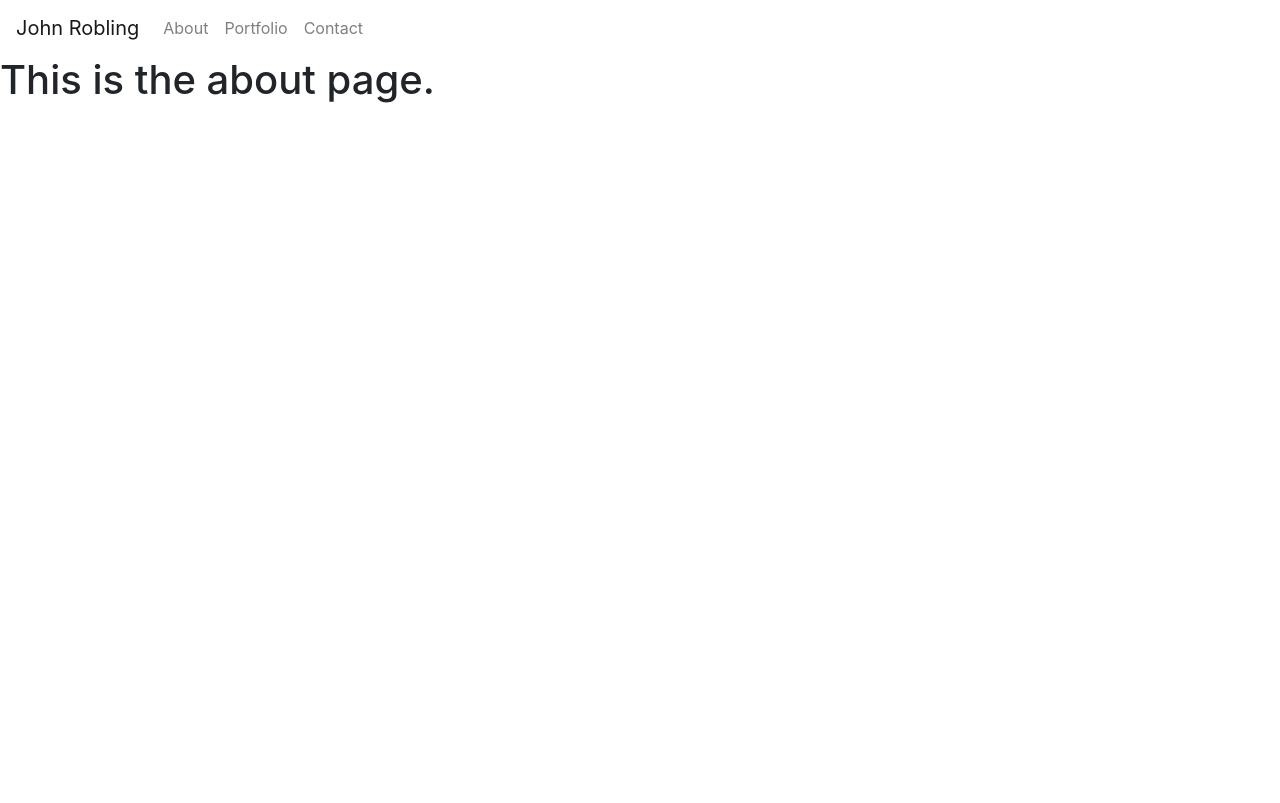
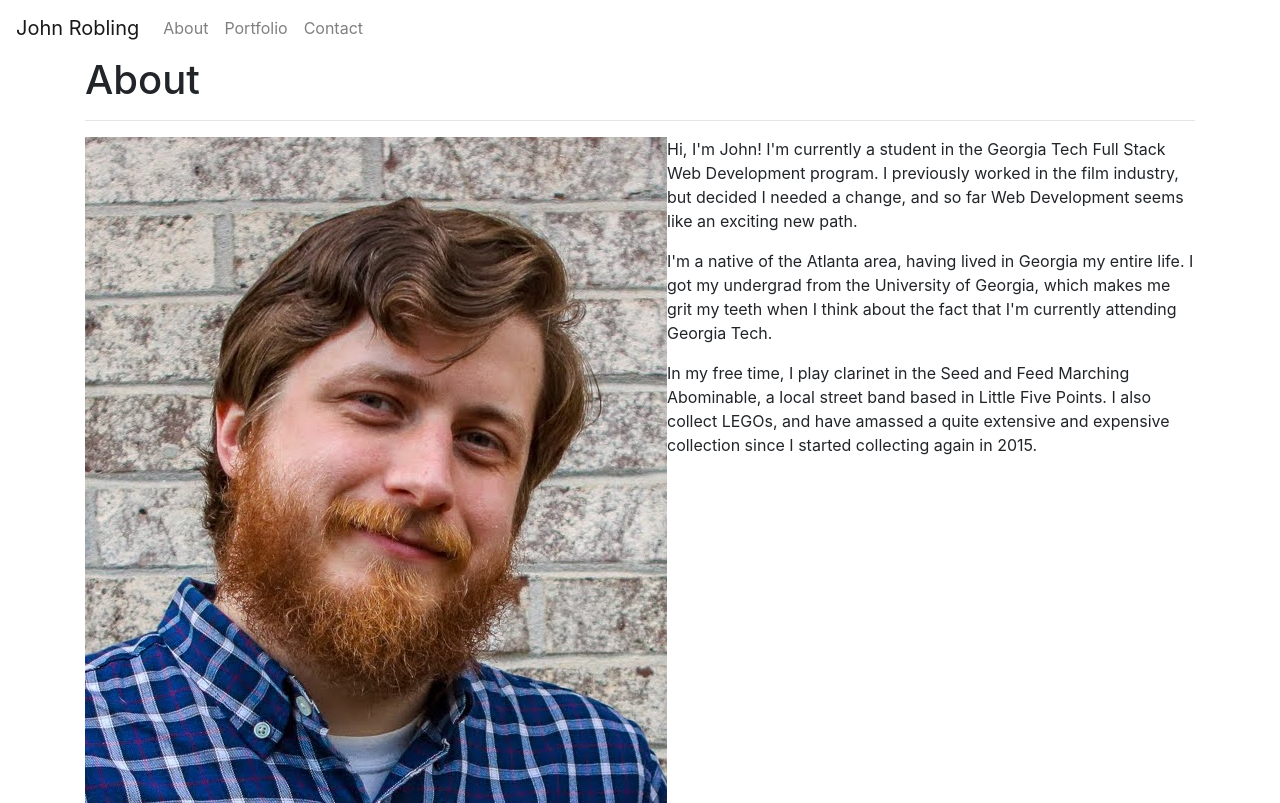
Before and after one commit to roblingjohn/portfolio-react, a React (Create React App) app in the folder client/: page /about in a window 1280 px wide. Built offline with nearby package versions, Linux system fonts and the light colour scheme; no server answers.

Commit message:
wrote about page

```diff
--- a/client/src/containers/About/About.js
+++ b/client/src/containers/About/About.js
@@ -1,11 +1,39 @@
-import React from 'react';
+import React from "react";
 
 const About = () => {
-    return (
-        <div>
-            <h1>This is the about page.</h1>
+  return (
+    <article class="container">
+      <div class="row">
+        <div class="col-sm">
+          <h1>About</h1>
+          <hr />
+          <p>
+            <img
+              class="image-thumbnail float-left article-img"
+              src="./assets/images/engagement.jpg"
+              alt="Picture of John and his cat"
+            />
+            Hi, I'm John! I'm currently a student in the Georgia Tech Full Stack
+            Web Development program. I previously worked in the film industry,
+            but decided I needed a change, and so far Web Development seems like
+            an exciting new path.
+          </p>
+          <p>
+            I'm a native of the Atlanta area, having lived in Georgia my entire
+            life. I got my undergrad from the University of Georgia, which makes
+            me grit my teeth when I think about the fact that I'm currently
+            attending Georgia Tech.
+          </p>
+          <p>
+            In my free time, I play clarinet in the Seed and Feed Marching
+            Abominable, a local street band based in Little Five Points. I also
+            collect LEGOs, and have amassed a quite extensive and expensive
+            collection since I started collecting again in 2015.
+          </p>
         </div>
-    );
+      </div>
+    </article>
+  );
 };
 
 export default About;
```
Also changed, not shown: client/public/assets/images/engagement.jpg (added).
